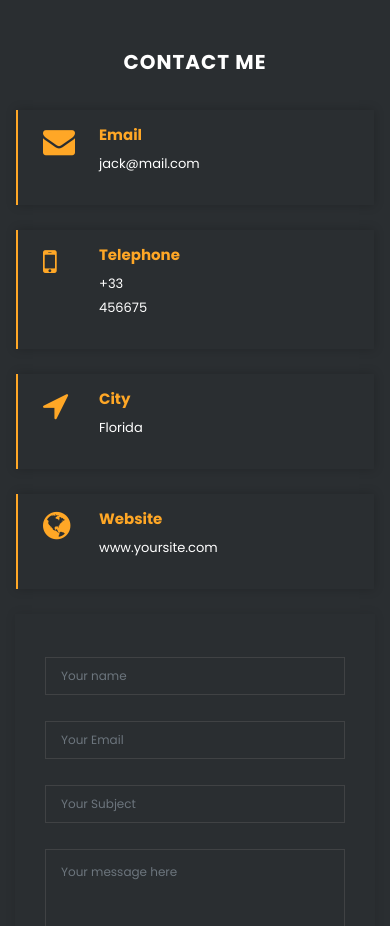
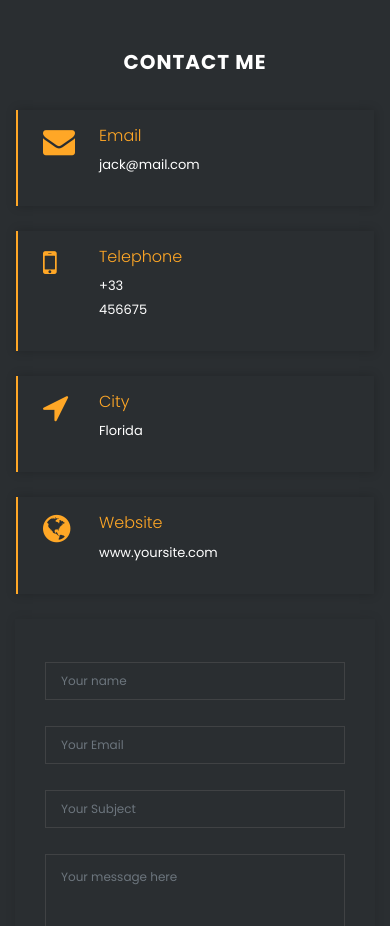
Before and after one commit to Oussamabe/MasonP, a plain HTML site: page index-dark.html in a window 390 px wide. Shown: the part 10760-11686 px from the top of the page. Drawn offline with Linux system fonts and the light colour scheme.

Commit message:
Add files via upload

```diff
--- a/css/style-dark.css
+++ b/css/style-dark.css
@@ -1098,8 +1098,8 @@ ul.social-network{
 }
 
 .contact h4 {
-  font-size: 15px;
-  font-weight: 600;
+  font-size: 16px;
+  font-weight: 300;
 }
 
 .contact i {
@@ -1294,8 +1294,8 @@ ul.social-network{
 }
 
   .contact h4 {
-    font-size: 15px;
-    font-weight: 600;
+    font-size: 16px;
+    font-weight: 300;
   }
 
   .contact-info p{
--- a/css/style.css
+++ b/css/style.css
@@ -1027,8 +1027,8 @@ ul.social-network{
 }
 
 .contact h4 {
-  font-size: 15px;
-  font-weight: 600;
+  font-size: 16px;
+  font-weight: 300;
 }
 
 .contact i {
@@ -1225,8 +1225,8 @@ ul.social-network{
 }
 
   .contact h4 {
-    font-size: 15px;
-    font-weight: 600;
+    font-size: 16px;
+    font-weight: 300;
   }
 
   .contact-info p{
```
